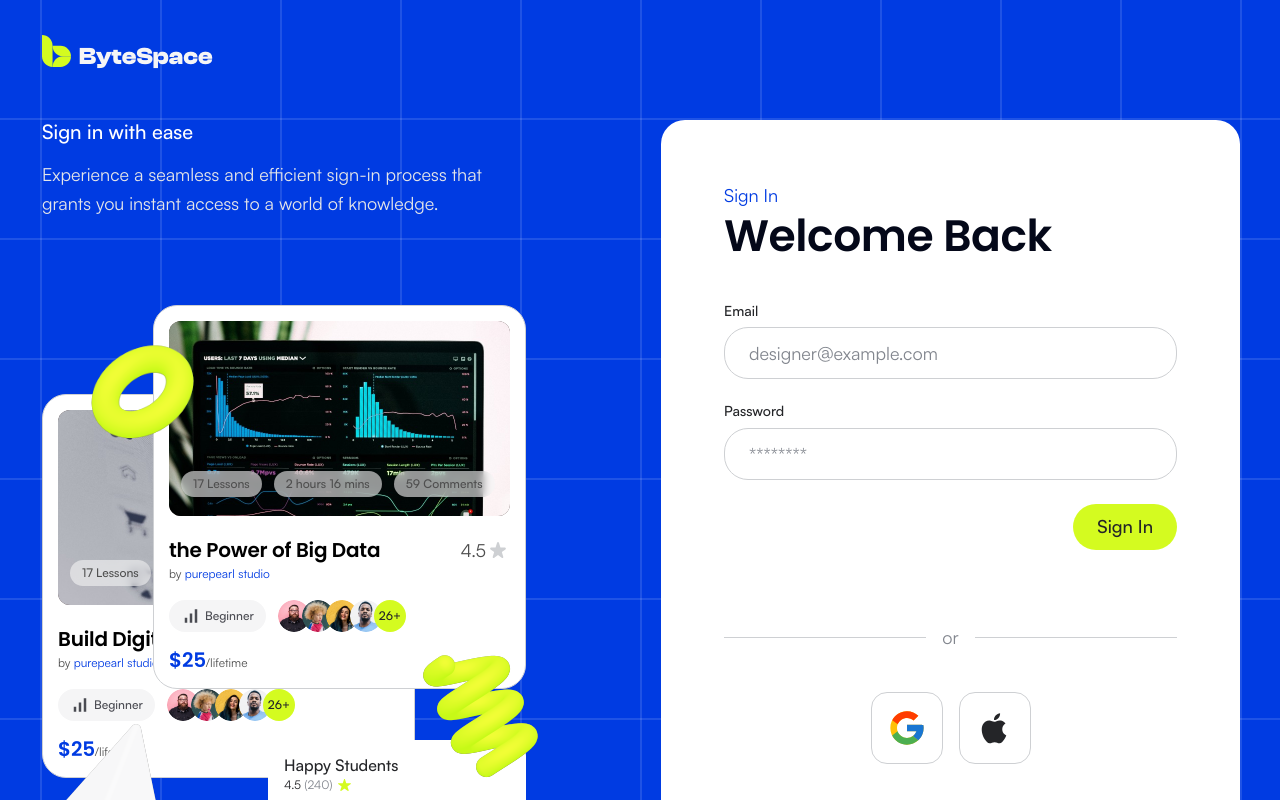
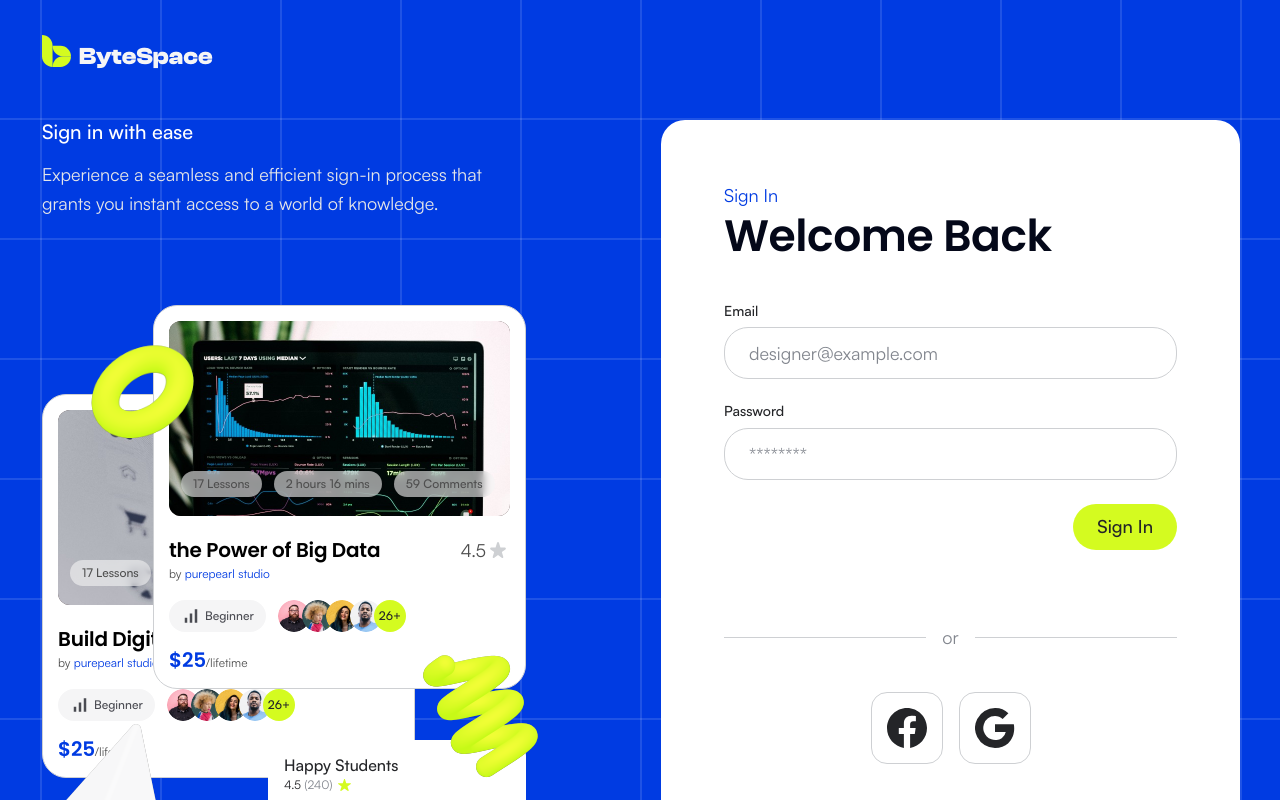
Before and after one commit to Kj-RahiL/byte-space, a Next.js app: page /login in a window 1280 px wide. Shown: the top 800 px of the page. Built offline with nearby package versions, Linux system fonts and the light colour scheme.

Commit message:
refactor: clean up comments and improve social button icons

```diff
--- a/src/components/auth/LoginForm.tsx
+++ b/src/components/auth/LoginForm.tsx
@@ -40,7 +40,6 @@
   );
 }
 
-/** Sign-in form. No auth API is wired up yet — a valid submit goes to the home page. */
 const LoginForm = () => {
   const router = useRouter();
   const [submitting, setSubmitting] = useState(false);
@@ -89,7 +88,6 @@
         />
       </Field>
 
-      {/* Figma right-aligns the submit button under the fields */}
       <Button type="submit" disabled={submitting} className="self-end">
         {submitting ? "Signing in…" : "Sign In"}
       </Button>
--- a/src/components/auth/SocialButtons.tsx
+++ b/src/components/auth/SocialButtons.tsx
@@ -1,34 +1,38 @@
-/*
- * The two 72×72 social sign-in tiles from Figma (node 50:353). Their 40px icons
- * couldn't be exported while Figma was rate-limited, so these use the standard
- * Google and Apple marks — swap in the Figma exports if they differ.
- */
 
-function GoogleIcon() {
+function FacebookIcon() {
   return (
-    <svg viewBox="0 0 48 48" width="40" height="40" aria-hidden>
-      <path fill="#FFC107" d="M43.6 20.5H42V20H24v8h11.3C33.7 32.7 29.2 36 24 36c-6.6 0-12-5.4-12-12s5.4-12 12-12c3.1 0 5.8 1.2 7.9 3.1l5.7-5.7C34 6.1 29.3 4 24 4 13 4 4 13 4 24s9 20 20 20 20-9 20-20c0-1.3-.1-2.4-.4-3.5z" />
-      <path fill="#FF3D00" d="m6.3 14.7 6.6 4.8C14.7 15.1 19 12 24 12c3.1 0 5.8 1.2 7.9 3.1l5.7-5.7C34 6.1 29.3 4 24 4 16.3 4 9.7 8.3 6.3 14.7z" />
-      <path fill="#4CAF50" d="M24 44c5.2 0 9.9-2 13.4-5.2l-6.2-5.2C29.2 35.1 26.7 36 24 36c-5.2 0-9.6-3.3-11.3-8l-6.5 5C9.5 39.6 16.2 44 24 44z" />
-      <path fill="#1976D2" d="M43.6 20.5H42V20H24v8h11.3c-.8 2.2-2.2 4.2-4.1 5.6l6.2 5.2C37 39.2 44 34 44 24c0-1.3-.1-2.4-.4-3.5z" />
+    <svg viewBox="0 0 24 24" width="40" height="40" aria-hidden>
+      <path
+        fill="currentColor"
+        d="M24 12.07C24 5.41 18.63 0 12 0S0 5.4 0 12.07C0 18.1 4.39 23.1 10.13 24v-8.44H7.08v-3.49h3.05V9.41c0-3.02 1.79-4.69 4.53-4.69 1.31 0 2.68.24 2.68.24v2.97h-1.51c-1.49 0-1.96.93-1.96 1.89v2.25h3.33l-.53 3.49h-2.8V24C19.62 23.1 24 18.1 24 12.07z"
+      />
     </svg>
   );
 }
 
-function AppleIcon() {
+function GoogleIcon() {
   return (
     <svg viewBox="0 0 24 24" width="40" height="40" aria-hidden>
       <path
-        fill="#242528"
-        d="M16.37 12.73c-.02-2.3 1.88-3.4 1.96-3.46-1.07-1.56-2.73-1.78-3.32-1.8-1.41-.14-2.76.83-3.47.83-.72 0-1.82-.81-2.99-.79-1.54.02-2.96.9-3.75 2.27-1.6 2.78-.41 6.89 1.15 9.14.76 1.1 1.67 2.34 2.86 2.3 1.15-.05 1.58-.74 2.96-.74 1.38 0 1.77.74 2.98.72 1.23-.02 2.01-1.12 2.76-2.23.87-1.28 1.23-2.52 1.25-2.58-.03-.01-2.4-.92-2.42-3.66zM14.1 5.98c.63-.77 1.06-1.83.94-2.89-.91.04-2.01.61-2.67 1.37-.58.67-1.09 1.76-.95 2.8 1.01.08 2.05-.51 2.68-1.28z"
+        fill="currentColor"
+        d="M23.52 12.27c0-.85-.08-1.67-.22-2.45H12v4.64h6.46a5.52 5.52 0 0 1-2.4 3.62v3h3.88c2.27-2.09 3.58-5.17 3.58-8.81z"
+      />
+      <path
+        fill="currentColor"
+        d="M12 24c3.24 0 5.96-1.07 7.94-2.91l-3.88-3a7.2 7.2 0 0 1-10.72-3.78H1.34v3.1A12 12 0 0 0 12 24z"
+      />
+      <path fill="currentColor" d="M5.34 14.31a7.2 7.2 0 0 1 0-4.62v-3.1H1.34a12 12 0 0 0 0 10.82l4-3.1z" />
+      <path
+        fill="currentColor"
+        d="M12 4.77c1.76 0 3.34.61 4.59 1.8l3.44-3.44A11.52 11.52 0 0 0 12 0 12 12 0 0 0 1.34 6.59l4 3.1A7.15 7.15 0 0 1 12 4.77z"
       />
     </svg>
   );
 }
 
 const providers = [
+  { name: "Facebook", Icon: FacebookIcon },
   { name: "Google", Icon: GoogleIcon },
-  { name: "Apple", Icon: AppleIcon },
 ];
 
 const SocialButtons = () => {
@@ -39,7 +43,7 @@
           key={name}
           type="button"
           aria-label={`Sign in with ${name}`}
-          className="flex size-18 items-center justify-center rounded-2xl border border-shuttle-gray-200 bg-white transition-colors hover:border-shuttle-gray-300 hover:bg-shuttle-gray-50"
+          className="flex size-18 items-center justify-center rounded-2xl border border-shuttle-gray-200 bg-white text-shuttle-gray-950 transition-colors hover:border-shuttle-gray-300 hover:bg-shuttle-gray-50"
         >
           <Icon />
         </button>
```
